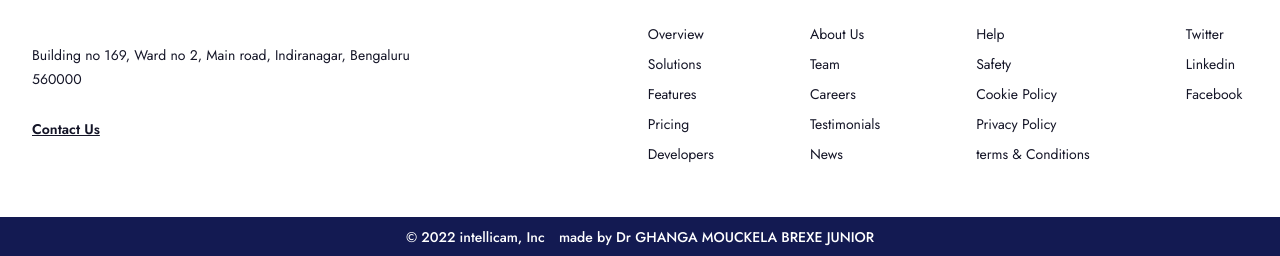
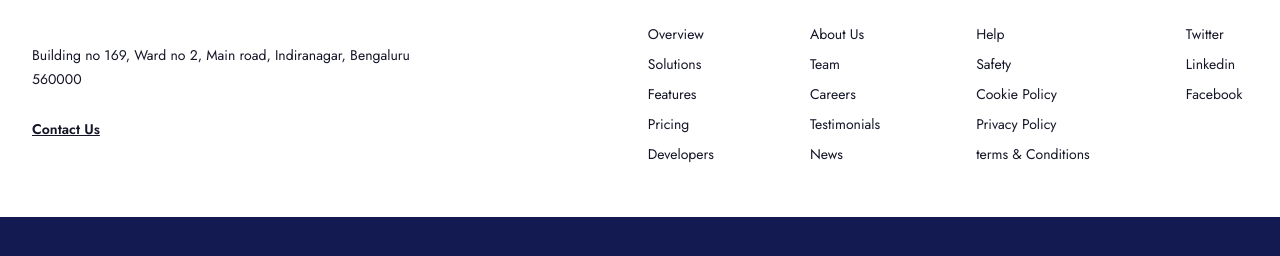
Before and after one commit to Markys97/vision-platforme, a plain HTML site: page index.html in a window 1280 px wide. Shown: the part 5711-5967 px from the top of the page. After the commit the page ends 5928 px from the top, so only its background shows below. Drawn offline with nearby package versions, Linux system fonts and the light colour scheme.

Commit message:
delete footer

```diff
--- a/index.html
+++ b/index.html
@@ -583,13 +583,7 @@
 
         </div>
     </section>
-    <footer class="footer">
-        <div class="footer-container">
-            <p class="footer__copyRight">
-                © 2022 intellicam, Inc <span>made by Dr GHANGA MOUCKELA BREXE JUNIOR</span>
-            </p>
-        </div>
-    </footer>
+
 
 
 
```
